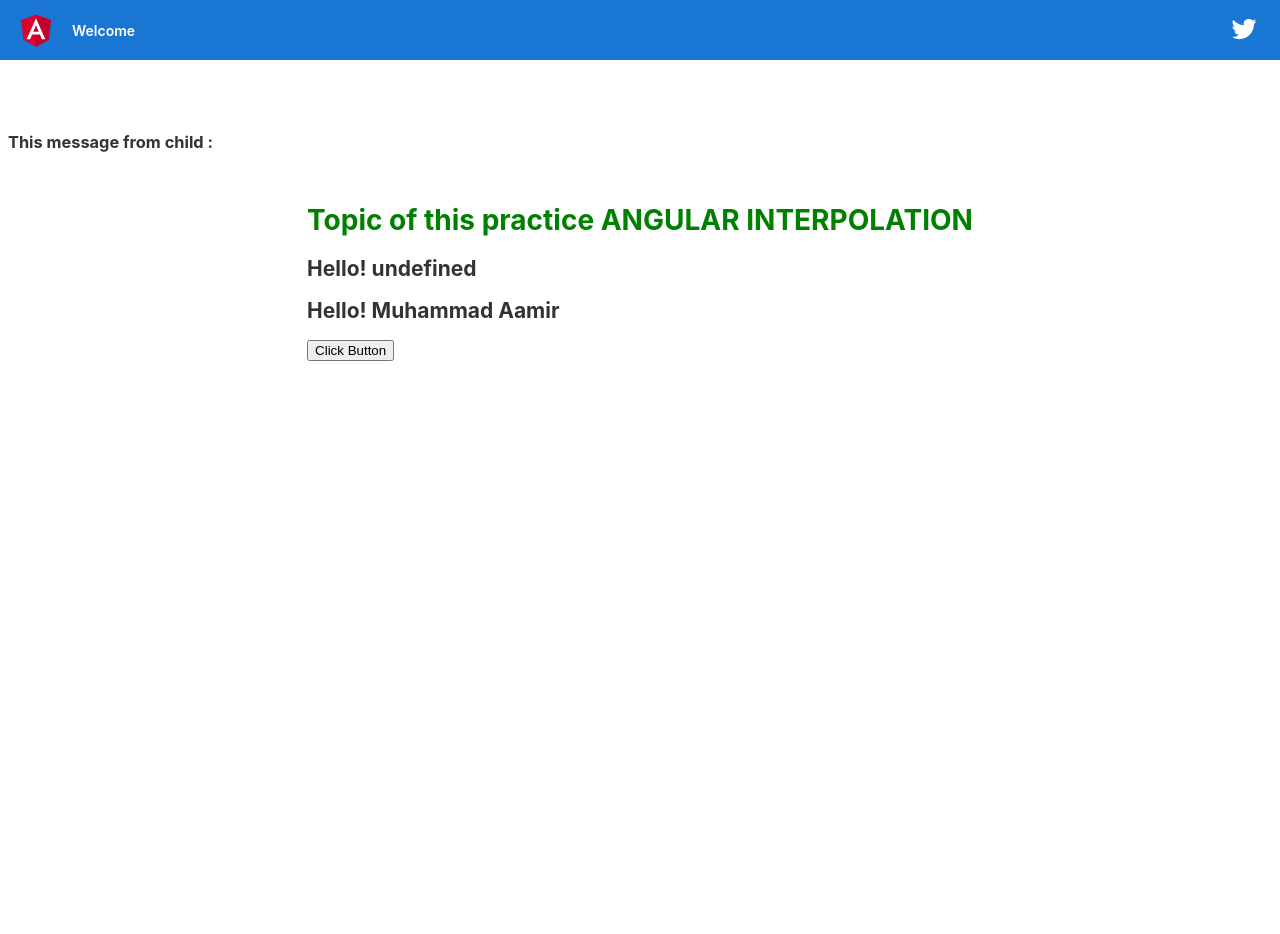
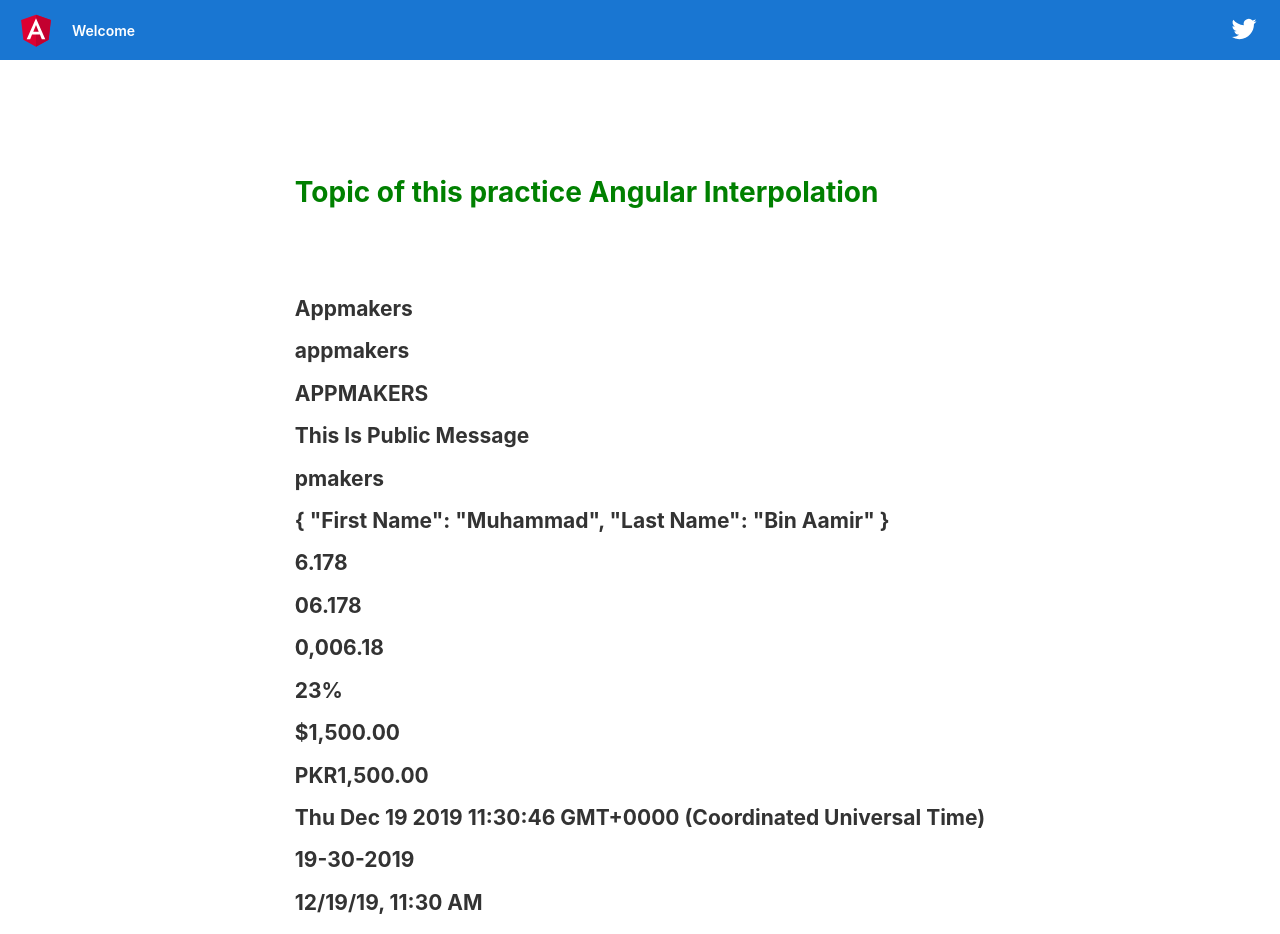
Before and after one commit to aemistar635/Ionic, an Angular app: page / in a window 1280 px wide. Shown: the top 934 px of the page. Before the commit the page ends 800 px from the top, so only its background shows below. Built offline with nearby package versions, Linux system fonts and the light colour scheme.

Commit message:
angular pipes

```diff
--- a/src/app/app.component.html
+++ b/src/app/app.component.html
@@ -330,11 +330,10 @@
 <br>
 <br>
 <div>
-  <h3>{{'This message from child : ' + message}}</h3>
 </div>
 <div class="content" role="main">
 
-  <app-test (childEvent)="message=$event"  [parentData]="name"></app-test>
+  <app-test></app-test>
 
 </div>
 
--- a/src/app/app.component.ts
+++ b/src/app/app.component.ts
@@ -7,6 +7,5 @@ import { Component } from '@angular/core';
 })
 export class AppComponent {
   title = 'first';
-  public name = 'Muhammad Aamir';
-  public message = '';
+
 }
--- a/src/app/test/test.component.html
+++ b/src/app/test/test.component.html
@@ -1,8 +1,28 @@
-<h1 class="heading1"> {{ 'Topic of this practice ' + practiceTitle.toUpperCase() }}</h1>
-
-<h2> {{'Hello! ' + parentData}}</h2>
-<h2> {{'Hello! ' + name}}</h2>
-<button (click)="fireEvent()">Click Button</button>
+<h1 class="heading1"> {{ 'Topic of this practice ' + practiceTitle }}</h1>
 <br>
 <br>
 <br>
+<h2>{{name}}</h2>
+<h2>{{name | lowercase}}</h2>
+<h2>{{name | uppercase}}</h2>
+<h2>{{message | titlecase}}</h2>
+<h2>{{name | slice:2:10}}</h2>
+<h2>{{colors | json}}</h2>
+
+<h2>{{ 6.178 | number:'1.2-3'}}</h2>
+<h2>{{ 6.178 | number:'2.2-5'}}</h2>
+<h2>{{ 6.178 | number:'4.2-2'}}</h2>
+
+<h2>{{.23 | percent}}</h2>
+
+<h2>{{1500 | currency }}</h2>
+<h2>{{1500 | currency:'PKR':'code' }}</h2>
+
+<h2>{{date}}</h2>
+<h2>{{date | date:'dd-mm-yyyy'}}</h2>
+<h2>{{date | date:'short'}}</h2>
+<h2>{{date | date:'shortDate'}}</h2>
+<h2>{{date | date:'shortTime'}}</h2>
+
+<h2>{{date | date:'mediumDate'}}</h2>
+<h2>{{date | date:'mediumTime'}}</h2>
--- a/src/app/test/test.component.ts
+++ b/src/app/test/test.component.ts
@@ -9,20 +9,18 @@ export class TestComponent implements OnInit {
 
     public practiceTitle = 'Angular Interpolation';
 
-    @Input() public parentData;
-    @Input('parentData') public name;
+    public name = 'Appmakers';
+    public message = 'This is public message';
+    public colors = {
+        'First Name': 'Muhammad',
+        'Last Name' : 'Bin Aamir'
+    };
 
-    @Output() public childEvent = new EventEmitter();
-
-
+    public date = new Date();
     constructor() {
     }
 
     ngOnInit() {
-    }
-
-    fireEvent() {
-        this.childEvent.emit('This is message sending from Child ');
     }
 
     projectUrl() {
```
